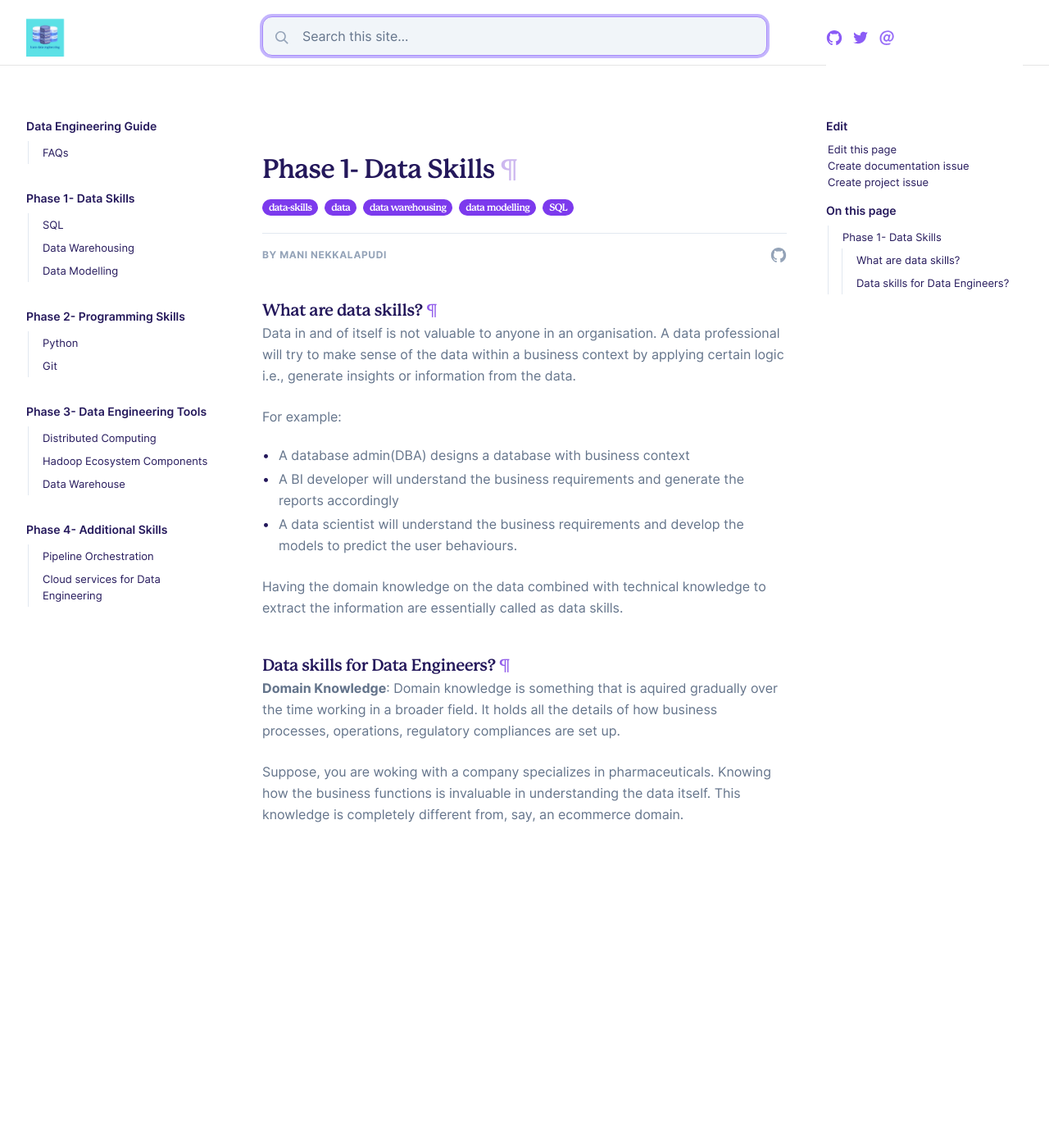
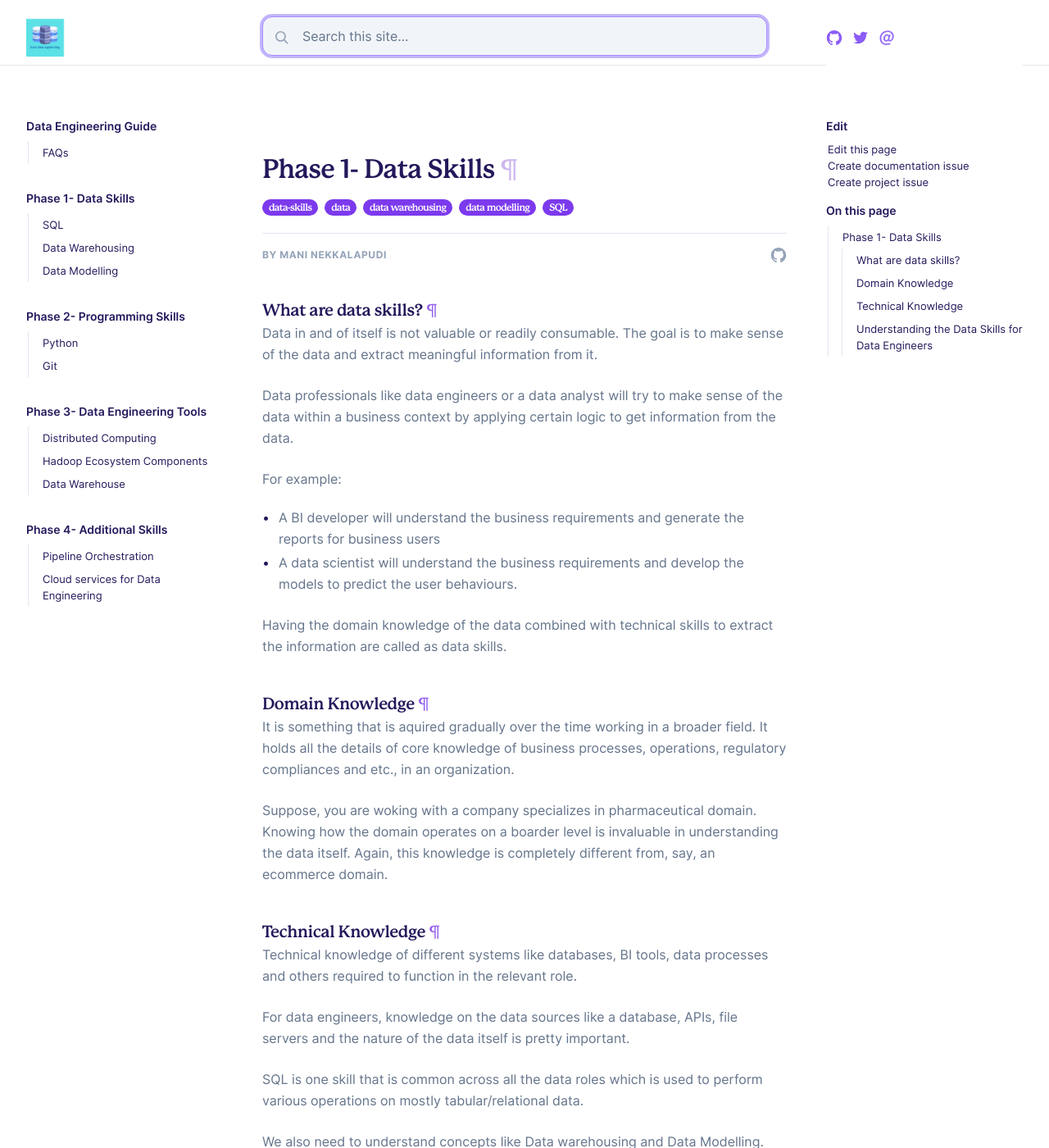
Before and after one commit to learndataengineering/learndataengineering.guide, a Jekyll site: the page built from _docs/phase1/data-skills.md, in a window 1280 px wide and 1400 px high. Shown: the whole window at 82% size. Built offline with Jekyll 4.4.1, drawn with Linux system fonts in a browser that asks for light colours; some of the changed text lies outside the part shown.

Commit message:
Add news sections to data-skills.md

```diff
--- a/_docs/phase1/data-skills.md
+++ b/_docs/phase1/data-skills.md
@@ -15,21 +15,58 @@ author:
 
 ### What are data skills?
 
-Data in and of itself is not valuable to anyone in an organisation. A data professional will try to make sense of the data within a business context by applying certain logic i.e., generate insights or information from the data.
+Data in and of itself is not valuable or readily consumable. The goal is to make sense of the data and extract meaningful information from it.
+
+Data professionals like data engineers or a data analyst will try to make sense of the data within a business context by applying certain logic to get information from the data.
 
 For example:
 
-- A database admin(DBA) designs a database with business context
-
-- A BI developer will understand the business requirements and generate the reports accordingly
+- A BI developer will understand the business requirements and generate the reports for business users
 
 - A data scientist will understand the business requirements and develop the models to predict the user behaviours.
 
-Having the domain knowledge on the data combined with technical knowledge to extract the information are essentially called as data skills.
+Having the domain knowledge of the data combined with technical skills to extract the information are called as data skills.
 
-### Data skills for Data Engineers?
+### Domain Knowledge
 
-**Domain Knowledge**:
-Domain knowledge is something that is aquired gradually over the time working in a broader field. It holds all the details of how business processes, operations, regulatory compliances are set up.
+It is something that is aquired gradually over the time working in a broader field. It holds all the details of core knowledge of business processes, operations, regulatory compliances and etc., in an organization.
 
-Suppose, you are woking with a company specializes in pharmaceuticals. Knowing how the business functions is invaluable in understanding the data itself. This knowledge is completely different from, say, an ecommerce domain.
+Suppose, you are woking with a company specializes in pharmaceutical domain. Knowing how the domain operates on a boarder level is invaluable in understanding the data itself. Again, this knowledge is completely different from, say, an ecommerce domain.
+
+### Technical Knowledge
+
+Technical knowledge of different systems like databases, BI tools, data processes and others required to function in the relevant role.
+
+For data engineers, knowledge on the data sources like a database, APIs, file servers and the nature of the data itself is pretty important.
+
+SQL is one skill that is common across all the data roles which is used to perform various operations on mostly tabular/relational data.
+
+We also need to understand concepts like Data warehousing and Data Modelling. Lets dive deep in the next section.
+
+### Understanding the Data Skills for Data Engineers
+
+Data engineering team(s) acts as data and knowledge brokers within a company. The data from various operational system within the business will be captured into analytical systems like a data warehouse. Later it will be processed and served to different stakeholders.
+
+Below diagram represents a typical data engineering pipeline with all the activities carried out by the DE team. Lets understand this in the context of skills.
+
+| ![Structured Data](../assets/img/../../../assets/img/data-skills.md/typicaldatapipeline.png) |
+|:--:|
+| *[A Typical Data Pipeline]*|
+
+**Sources**:
+
+- Sources are typically the operational systems like a database, an API, a CRM system, or a fileserver
+
+- These will record the current state of the business. Ex: Order status in orders table. It will have only the latest order status for the orders
+
+- Operational systems, like a database, are designed to serve millions of customers at once and to update individual records frequently
+
+- knowledge on how the data is caputured in these systems, type of the data, frequency of updates and capturing all those updates into a data warehouse is the primary requirement for the data engineering team
+
+- A data ingestion framework that includes capturing and storing the data for each type of data source will be created. Programming languages like Python or Scala can be used for this task.
+
+**Raw, Staging and Serving**:
+
+- Once the data is ingested, we will convert the raw data into a format specified by the business. This data will be promoted to staging.
+
+- Data in the raw layer can be in different formats like structured, semi-structured and unstructured.
```
Also changed, not shown: assets/img/data-skills.md/typicaldatapipeline.png (added).
